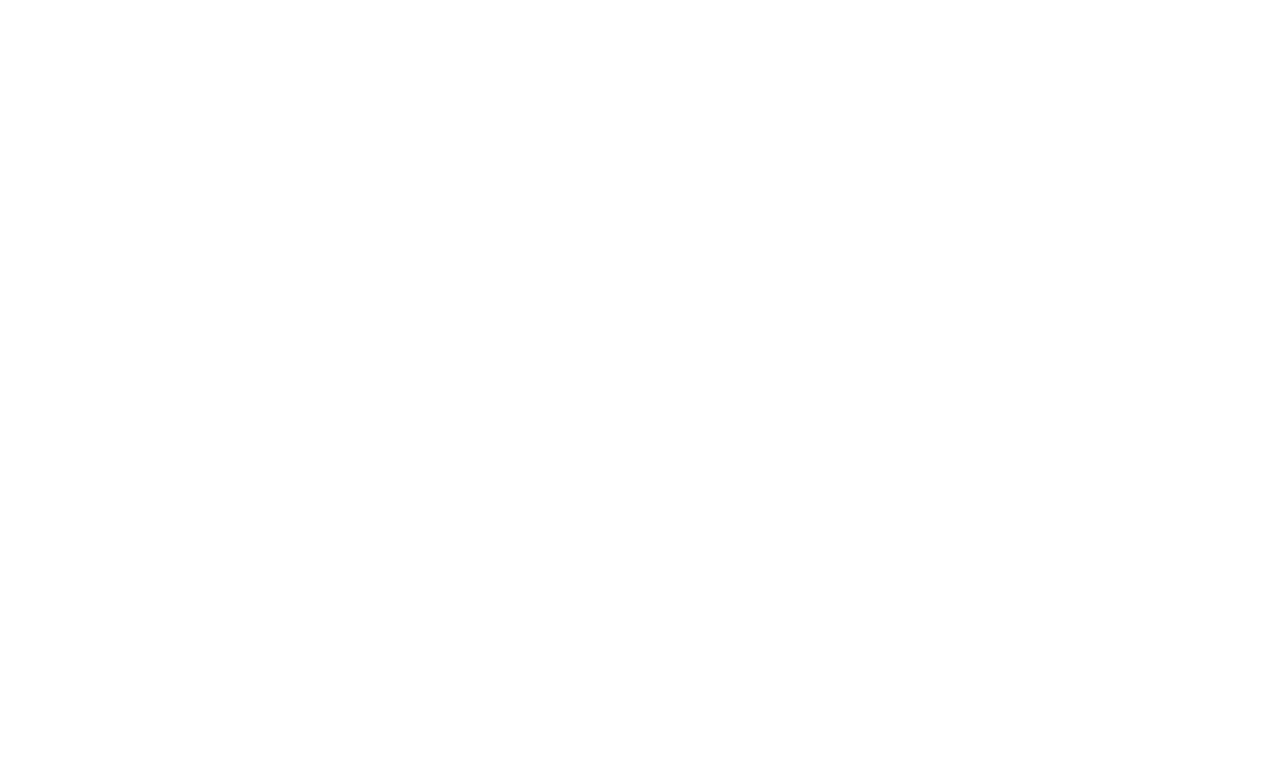
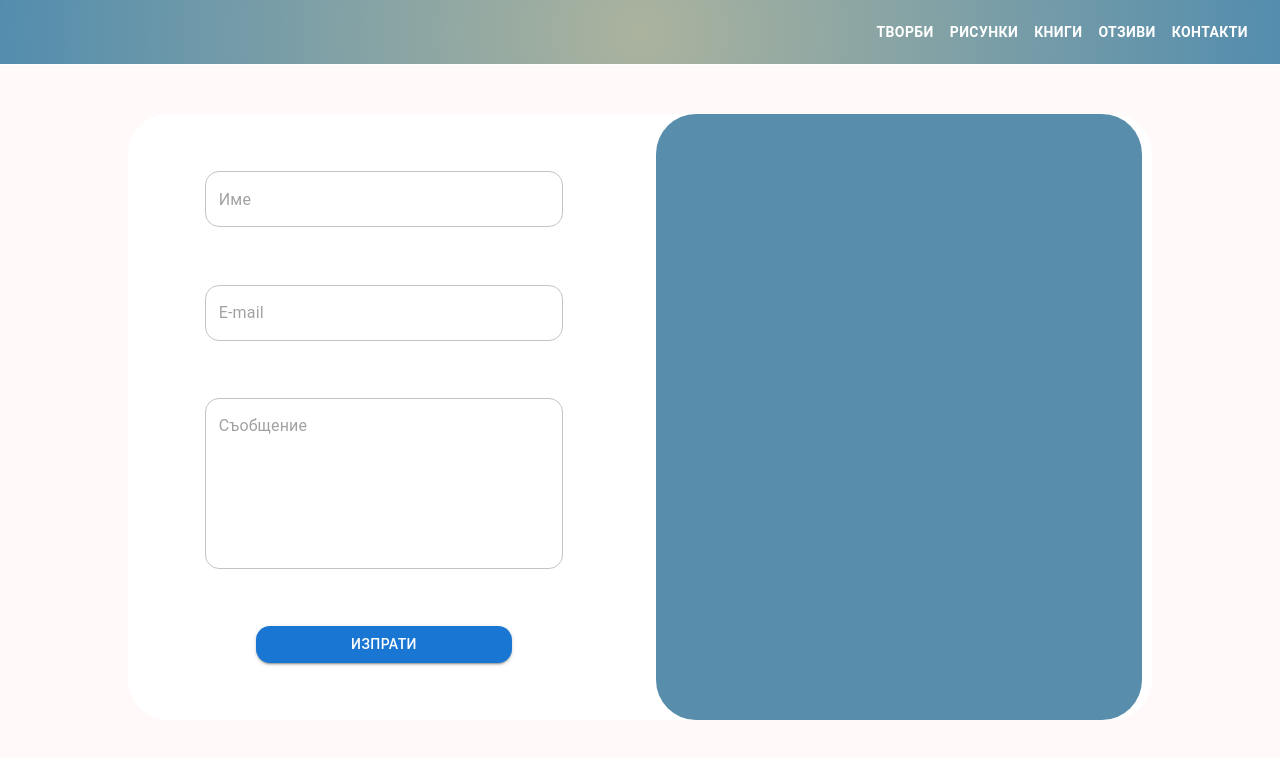
Before and after one commit to mitevdimitar/stefi-miteva, a React (Create React App) app: page /contacts in a window 1280 px wide. Before the commit this address had no page. Shown: the top 758 px of the page. Built offline with nearby package versions, Linux system fonts and the light colour scheme.

Commit message:
create contacts page and contact form

```diff
--- a/src/components/Layout.tsx
+++ b/src/components/Layout.tsx
@@ -27,8 +27,7 @@
               }
             : {
                 minHeight: '100vh',
-                marginTop: '64px',
-                padding: '50px 10% 0 10%',
+                padding: '114px 10% 0 10%',
                 background: '#fffaf9',
               }
         }
--- a/src/components/Navigation.tsx
+++ b/src/components/Navigation.tsx
@@ -4,6 +4,7 @@
 import Illustrations from '../pages/Illustrations';
 import Books from '../pages/Books';
 import Feedback from '../pages/Feedback';
+import Contacts from '../pages/Contacts';
 
 export default function Navigation() {
   return (
@@ -13,6 +14,7 @@
         <Route path="/illustrations" element={<Illustrations />} />
         <Route path="/books" element={<Books />} />
         <Route path="/feedback" element={<Feedback />} />
+        <Route path="/contacts" element={<Contacts />} />
         <Route path="/" element={<Home />} />
       </Routes>
     </Router>
--- /dev/null
+++ b/src/pages/Contacts.tsx
@@ -0,0 +1,82 @@
+import Layout from '../components/Layout';
+import { Button, FormControl, Grid, TextField } from '@mui/material';
+
+function Contacts() {
+  return (
+    <Layout isHome={false}>
+      <Grid
+        container
+        mb={10}
+        sx={{
+          background: 'white',
+          borderRadius: 10,
+        }}
+      >
+        <Grid item xs={6}>
+          <FormControl
+            fullWidth
+            sx={{
+              height: '100%',
+              justifyContent: 'space-evenly',
+              alignItems: 'center',
+            }}
+          >
+            <TextField
+              sx={{
+                width: '70%',
+                '& .MuiInputBase-root': {
+                  borderRadius: '14px',
+                  //background: 'white',
+                },
+              }}
+              id="name"
+              placeholder="Име"
+            />
+            <TextField
+              sx={{
+                width: '70%',
+                '& .MuiInputBase-root': {
+                  borderRadius: '14px',
+                  //background: 'white',
+                },
+              }}
+              id="email"
+              placeholder="E-mail"
+            />
+            <TextField
+              sx={{
+                width: '70%',
+                '& .MuiInputBase-root': {
+                  borderRadius: '14px',
+                  //background: 'white',
+                },
+              }}
+              id="message"
+              placeholder="Съобщение"
+              multiline
+              rows={6}
+            />
+            <Button
+              variant="contained"
+              sx={{
+                width: '50%',
+                borderRadius: '14px' /* background: '#588EAC' */,
+              }}
+            >
+              Изпрати
+            </Button>
+            {/* <div>или</div> */}
+          </FormControl>
+        </Grid>
+        <Grid
+          item
+          xs={5.7}
+          ml={2}
+          sx={{ background: '#588EAC', borderRadius: 10 }}
+        ></Grid>
+      </Grid>
+    </Layout>
+  );
+}
+
+export default Contacts;
```
